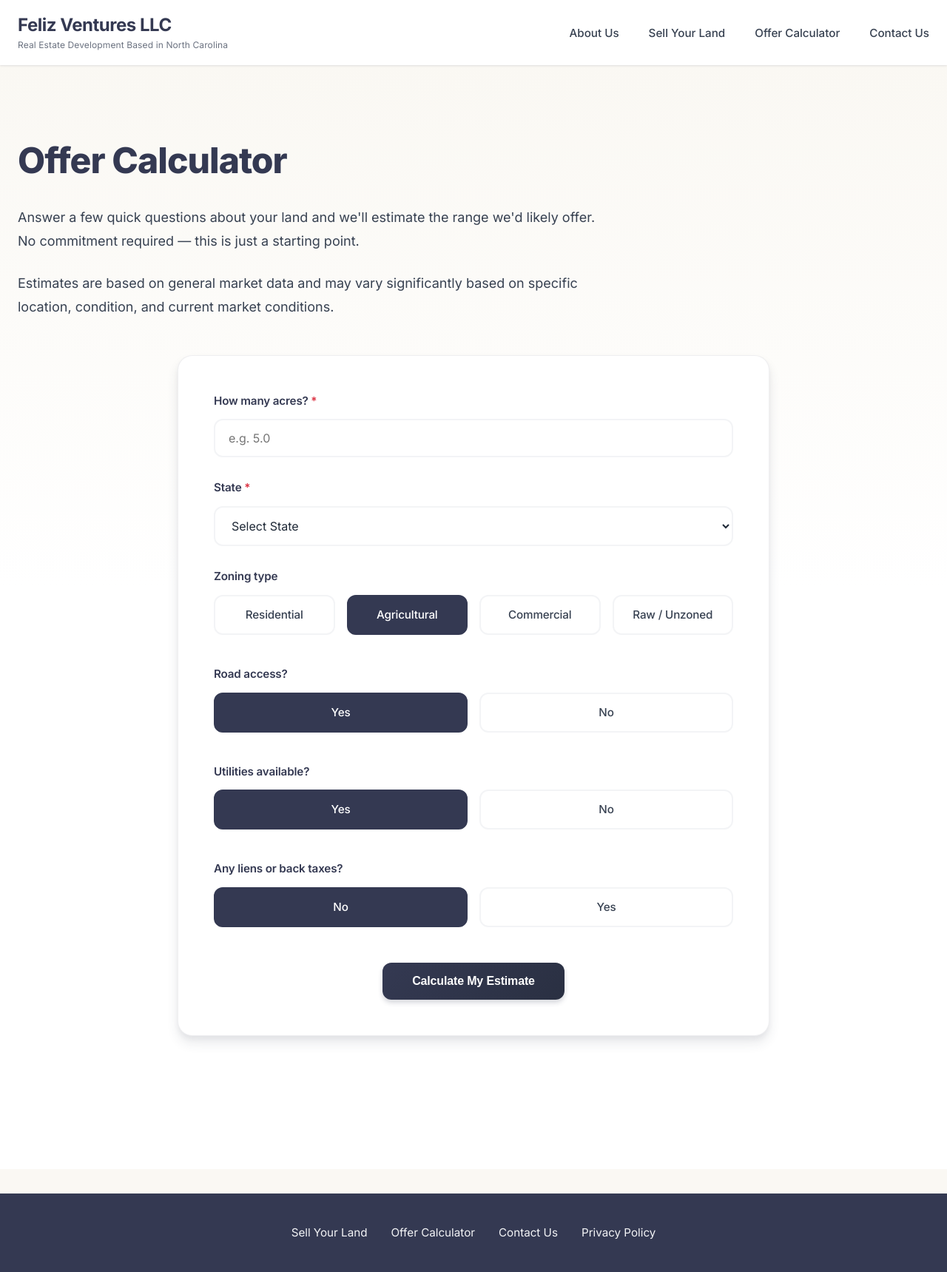
After one commit to chrisfeliz/feliz_ventures, a FastAPI app: template templates/offer_calculator.html in a window 1280 px wide. The commit adds this page. Shown: the whole page at 74% size. Run offline with FastAPI, Linux system fonts and the light colour scheme; the template is opened without the code that fills it, so the values that code supplies are empty.

Commit message:
Add offer calculator page with urban land pricing
Co-Authored-By: Claude Sonnet 4.6 <noreply@anthropic.com>

```diff
--- a/src/main.py
+++ b/src/main.py
@@ -82,6 +82,12 @@ async def privacy_policy(request: Request):
     """Serve the privacy policy page"""
     return templates.TemplateResponse("privacy.html", {"request": request})
 
+
+@app.get("/offer-calculator", response_class=HTMLResponse)
+async def offer_calculator(request: Request):
+    """Serve the offer calculator page"""
+    return templates.TemplateResponse("offer_calculator.html", {"request": request})
+
 def send_email(contents: dict[str, Any]):
     """Send email with lead data."""
     password = os.getenv("EMAIL_PASSWORD", "")
--- a/templates/about.html
+++ b/templates/about.html
@@ -24,6 +24,7 @@
                 <ul class="nav-menu">
                     <li><a href="/about">About Us</a></li>
                     <li><a href="/sell-your-land">Sell Your Land</a></li>
+                    <li><a href="/offer-calculator">Offer Calculator</a></li>
                     <li><a href="/contact">Contact Us</a></li>
                 </ul>
             </div>
--- a/templates/contact.html
+++ b/templates/contact.html
@@ -24,6 +24,7 @@
                 <ul class="nav-menu">
                     <li><a href="/about">About Us</a></li>
                     <li><a href="/sell-your-land">Sell Your Land</a></li>
+                    <li><a href="/offer-calculator">Offer Calculator</a></li>
                     <li><a href="/contact">Contact Us</a></li>
                 </ul>
             </div>
--- a/templates/index.html
+++ b/templates/index.html
@@ -24,6 +24,7 @@
                 <ul class="nav-menu">
                     <li><a href="/about">About Us</a></li>
                     <li><a href="/sell-your-land">Sell Your Land</a></li>
+                    <li><a href="/offer-calculator">Offer Calculator</a></li>
                     <li><a href="/contact">Contact Us</a></li>
                 </ul>
             </div>
--- /dev/null
+++ b/templates/offer_calculator.html
@@ -0,0 +1,413 @@
+<!DOCTYPE html>
+<html lang="en">
+
+<head>
+    <meta charset="UTF-8">
+    <meta name="viewport" content="width=device-width, initial-scale=1.0">
+    <title>Offer Calculator - Feliz Ventures LLC</title>
+    <link rel="stylesheet" href="/static/css/style.css">
+    <style>
+        .calculator-card {
+            max-width: 800px;
+            margin: 3rem auto 0;
+            background: var(--white);
+            padding: 3rem;
+            border-radius: 20px;
+            box-shadow: 0 10px 15px rgba(52, 57, 82, 0.1), 0 4px 6px rgba(52, 57, 82, 0.05);
+            border: 1px solid rgba(52, 57, 82, 0.08);
+        }
+
+        .radio-group {
+            display: flex;
+            gap: 1rem;
+            flex-wrap: wrap;
+        }
+
+        .radio-option {
+            flex: 1;
+            min-width: 120px;
+        }
+
+        .radio-option input[type="radio"] {
+            display: none;
+        }
+
+        .radio-option label {
+            display: block;
+            padding: 0.75rem 1.25rem;
+            border: 2px solid var(--gray-light);
+            border-radius: 12px;
+            cursor: pointer;
+            text-align: center;
+            font-weight: 500;
+            color: var(--gray-dark);
+            transition: all 0.2s ease;
+            font-size: 0.95rem;
+        }
+
+        .radio-option input[type="radio"]:checked + label {
+            border-color: var(--navy);
+            background-color: var(--navy);
+            color: var(--white);
+        }
+
+        .radio-option label:hover {
+            border-color: var(--navy-light);
+            background-color: var(--beige-light);
+            color: var(--navy);
+        }
+
+        .radio-option input[type="radio"]:checked + label:hover {
+            background-color: var(--navy);
+            color: var(--white);
+        }
+
+        .result-box {
+            display: none;
+            margin-top: 2.5rem;
+            padding: 2.5rem;
+            background: linear-gradient(135deg, var(--navy) 0%, var(--navy-dark) 100%);
+            border-radius: 16px;
+            text-align: center;
+            color: var(--white);
+        }
+
+        .result-box.visible {
+            display: block;
+        }
+
+        .result-label {
+            font-size: 0.95rem;
+            font-weight: 500;
+            opacity: 0.8;
+            margin-bottom: 0.5rem;
+            letter-spacing: 0.02em;
+            text-transform: uppercase;
+        }
+
+        .result-range {
+            font-size: clamp(2rem, 5vw, 3rem);
+            font-weight: 800;
+            letter-spacing: -0.03em;
+            margin-bottom: 0.75rem;
+        }
+
+        .result-disclaimer {
+            font-size: 0.85rem;
+            opacity: 0.7;
+            line-height: 1.6;
+            margin-bottom: 1.75rem;
+        }
+
+        .result-cta {
+            display: inline-block;
+            background: var(--white);
+            color: var(--navy);
+            padding: 0.875rem 2rem;
+            border-radius: 12px;
+            font-weight: 700;
+            font-size: 0.95rem;
+            text-decoration: none;
+            transition: all 0.3s ease;
+            box-shadow: 0 4px 6px rgba(0, 0, 0, 0.15);
+        }
+
+        .result-cta:hover {
+            transform: translateY(-2px);
+            box-shadow: 0 8px 12px rgba(0, 0, 0, 0.2);
+        }
+
+        .calc-btn {
+            background: linear-gradient(135deg, var(--navy) 0%, var(--navy-dark) 100%);
+            color: var(--white);
+            border: none;
+            padding: 1rem 2.5rem;
+            font-size: 1rem;
+            font-weight: 600;
+            border-radius: 12px;
+            cursor: pointer;
+            transition: all 0.3s ease;
+            box-shadow: 0 4px 6px rgba(52, 57, 82, 0.2);
+            letter-spacing: -0.01em;
+            width: 100%;
+            margin-top: 0.5rem;
+        }
+
+        .calc-btn:hover {
+            background: linear-gradient(135deg, var(--navy-dark) 0%, var(--navy) 100%);
+            transform: translateY(-2px);
+            box-shadow: 0 8px 12px rgba(52, 57, 82, 0.3);
+        }
+
+        .calc-btn:active {
+            transform: translateY(0);
+        }
+
+        .disclaimer-top {
+            font-size: 0.9rem;
+            color: var(--gray);
+            line-height: 1.6;
+            margin-top: 0.5rem;
+        }
+    </style>
+</head>
+
+<body>
+    <header>
+        <nav class="navbar">
+            <div class="container">
+                <div class="nav-brand">
+                    <a href="/">Feliz Ventures LLC</a>
+                    <span class="tagline">Real Estate Development Based in North Carolina</span>
+                </div>
+                <button class="menu-toggle" aria-label="Toggle menu">
+                    <span></span>
+                    <span></span>
+                    <span></span>
+                </button>
+                <ul class="nav-menu">
+                    <li><a href="/about">About Us</a></li>
+                    <li><a href="/sell-your-land">Sell Your Land</a></li>
+                    <li><a href="/offer-calculator">Offer Calculator</a></li>
+                    <li><a href="/contact">Contact Us</a></li>
+                </ul>
+            </div>
+        </nav>
+    </header>
+
+    <main>
+        <section class="page-content">
+            <div class="container">
+                <h1>Offer Calculator</h1>
+                <p>Answer a few quick questions about your land and we'll estimate the range we'd likely offer. No
+                    commitment required — this is just a starting point.</p>
+                <p class="disclaimer-top">Estimates are based on general market data and may vary significantly based on
+                    specific location, condition, and current market conditions.</p>
+
+                <div class="calculator-card">
+                    <form id="calculator-form">
+
+                        <div class="form-group">
+                            <label for="acreage" class="required">How many acres?</label>
+                            <input type="number" id="acreage" name="acreage" min="0.1" step="0.1"
+                                placeholder="e.g. 5.0" required>
+                        </div>
+
+                        <div class="form-group">
+                            <label for="state" class="required">State</label>
+                            <select id="state" name="state" required>
+                                <option value="">Select State</option>
+                                <option value="NC">North Carolina</option>
+                                <option value="SC">South Carolina</option>
+                                <option value="GA">Georgia</option>
+                                <option value="FL">Florida</option>
+                                <option value="TX">Texas</option>
+                                <option value="VA">Virginia</option>
+                                <option value="TN">Tennessee</option>
+                                <option value="AL">Alabama</option>
+                                <option value="MS">Mississippi</option>
+                                <option value="AR">Arkansas</option>
+                                <option value="LA">Louisiana</option>
+                                <option value="OK">Oklahoma</option>
+                                <option value="KY">Kentucky</option>
+                                <option value="WV">West Virginia</option>
+                                <option value="MD">Maryland</option>
+                                <option value="DE">Delaware</option>
+                                <option value="OH">Ohio</option>
+                                <option value="IN">Indiana</option>
+                                <option value="IL">Illinois</option>
+                                <option value="MO">Missouri</option>
+                                <option value="KS">Kansas</option>
+                                <option value="NE">Nebraska</option>
+                                <option value="IA">Iowa</option>
+                                <option value="MN">Minnesota</option>
+                                <option value="WI">Wisconsin</option>
+                                <option value="MI">Michigan</option>
+                                <option value="PA">Pennsylvania</option>
+                                <option value="NY">New York</option>
+                                <option value="NJ">New Jersey</option>
+                                <option value="CT">Connecticut</option>
+                                <option value="MA">Massachusetts</option>
+                                <option value="RI">Rhode Island</option>
+                                <option value="NH">New Hampshire</option>
+                                <option value="VT">Vermont</option>
+                                <option value="ME">Maine</option>
+                                <option value="AK">Alaska</option>
+                                <option value="AZ">Arizona</option>
+                                <option value="CA">California</option>
+                                <option value="CO">Colorado</option>
+                                <option value="HI">Hawaii</option>
+                                <option value="ID">Idaho</option>
+                                <option value="MT">Montana</option>
+                                <option value="NV">Nevada</option>
+                                <option value="NM">New Mexico</option>
+                                <option value="ND">North Dakota</option>
+                                <option value="OR">Oregon</option>
+                                <option value="SD">South Dakota</option>
+                                <option value="UT">Utah</option>
+                                <option value="WA">Washington</option>
+                                <option value="WY">Wyoming</option>
+                            </select>
+                        </div>
+
+                        <div class="form-group">
+                            <label>Zoning type</label>
+                            <div class="radio-group">
+                                <div class="radio-option">
+                                    <input type="radio" id="zone-residential" name="zoning" value="residential">
+                                    <label for="zone-residential">Residential</label>
+                                </div>
+                                <div class="radio-option">
+                                    <input type="radio" id="zone-agricultural" name="zoning" value="agricultural" checked>
+                                    <label for="zone-agricultural">Agricultural</label>
+                                </div>
+                                <div class="radio-option">
+                                    <input type="radio" id="zone-commercial" name="zoning" value="commercial">
+                                    <label for="zone-commercial">Commercial</label>
+                                </div>
+                                <div class="radio-option">
+                                    <input type="radio" id="zone-raw" name="zoning" value="raw">
+                                    <label for="zone-raw">Raw / Unzoned</label>
+                                </div>
+                            </div>
+                        </div>
+
+                        <div class="form-group">
+                            <label>Road access?</label>
+                            <div class="radio-group">
+                                <div class="radio-option">
+                                    <input type="radio" id="road-yes" name="road_access" value="yes" checked>
+                                    <label for="road-yes">Yes</label>
+                                </div>
+                                <div class="radio-option">
+                                    <input type="radio" id="road-no" name="road_access" value="no">
+                                    <label for="road-no">No</label>
+                                </div>
+                            </div>
+                        </div>
+
+                        <div class="form-group">
+                            <label>Utilities available?</label>
+                            <div class="radio-group">
+                                <div class="radio-option">
+                                    <input type="radio" id="util-yes" name="utilities" value="yes" checked>
+                                    <label for="util-yes">Yes</label>
+                                </div>
+                                <div class="radio-option">
+                                    <input type="radio" id="util-no" name="utilities" value="no">
+                                    <label for="util-no">No</label>
+                                </div>
+                            </div>
+                        </div>
+
+                        <div class="form-group">
+                            <label>Any liens or back taxes?</label>
+                            <div class="radio-group">
+                                <div class="radio-option">
+                                    <input type="radio" id="lien-no" name="liens" value="no" checked>
+                                    <label for="lien-no">No</label>
+                                </div>
+                                <div class="radio-option">
+                                    <input type="radio" id="lien-yes" name="liens" value="yes">
+                                    <label for="lien-yes">Yes</label>
+                                </div>
+                            </div>
+                        </div>
+
+                        <div class="form-group" style="margin-bottom: 0; display: flex; justify-content: center;">
+                            <button type="submit" class="calc-btn" style="width: auto;">Calculate My Estimate</button>
+                        </div>
+                    </form>
+
+                    <div class="result-box" id="result-box">
+                        <div class="result-label">Our estimated offer range</div>
+                        <div class="result-range" id="result-range"></div>
+                        <div class="result-disclaimer">
+                            This is a rough estimate based on general market data for your area. Our actual offer may
+                            differ once we review the specific parcel. There's no obligation — submit your info and we'll
+                            follow up within 24 hours.
+                        </div>
+                        <a href="/sell-your-land" class="result-cta">Get a Real Offer</a>
+                    </div>
+                </div>
+            </div>
+        </section>
+    </main>
+
+    <footer>
+        <div class="footer-top">
+            <div class="container"></div>
+        </div>
+        <div class="footer-bottom">
+            <div class="container">
+                <div class="footer-contact">
+                    <div class="footer-links">
+                        <a href="/sell-your-land">Sell Your Land</a>
+                        <a href="/offer-calculator">Offer Calculator</a>
+                        <a href="/contact">Contact Us</a>
+                        <a href="/privacy-policy">Privacy Policy</a>
+                    </div>
+                </div>
+            </div>
+        </div>
+    </footer>
+
+    <script src="/static/js/main.js"></script>
+    <script>
+        const PRICE_PER_ACRE = {
+            NC: 133000, SC: 114000, GA: 106400, FL: 190000, TX: 95000,
+            VA: 152000, TN: 121600, AL: 98800, MS: 91200, AR: 83600,
+            LA: 102600, OK: 68400, KY: 114000, WV: 95000, MD: 304000,
+            DE: 342000, OH: 171000, IN: 152000, IL: 209000, MO: 114000,
+            KS: 76000, NE: 83600, IA: 190000, MN: 152000, WI: 159600,
+            MI: 144400, PA: 190000, NY: 228000, NJ: 456000, CT: 380000,
+            MA: 418000, RI: 380000, NH: 266000, VT: 228000, ME: 171000,
+            AK: 30400, AZ: 57000, CA: 570000, CO: 114000, HI: 760000,
+            ID: 76000, MT: 57000, NV: 45600, NM: 38000, ND: 95000,
+            OR: 114000, SD: 76000, UT: 76000, WA: 190000, WY: 45600,
+        };
+
+        const ZONING_MULT = {
+            residential: 1.5,
+            agricultural: 1.0,
+            commercial: 2.0,
+            raw: 0.7,
+        };
+
+        function formatCurrency(n) {
+            return '$' + Math.round(n).toLocaleString('en-US');
+        }
+
+        document.getElementById('calculator-form').addEventListener('submit', function (e) {
+            e.preventDefault();
+
+            const acreage = parseFloat(document.getElementById('acreage').value);
+            const state = document.getElementById('state').value;
+            const zoning = document.querySelector('input[name="zoning"]:checked').value;
+            const roadAccess = document.querySelector('input[name="road_access"]:checked').value;
+            const utilities = document.querySelector('input[name="utilities"]:checked').value;
+            const liens = document.querySelector('input[name="liens"]:checked').value;
+
+            if (!acreage || !state) return;
+
+            const basePerAcre = PRICE_PER_ACRE[state] || 2500;
+            let marketValue = acreage * basePerAcre * ZONING_MULT[zoning];
+
+            if (roadAccess === 'yes') marketValue *= 1.20;
+            if (utilities === 'yes') marketValue *= 1.15;
+            if (liens === 'yes') marketValue *= 0.80;
+
+            const low = marketValue * 0.15;
+            const high = marketValue * 0.20;
+
+            document.getElementById('result-range').textContent =
+                formatCurrency(low) + ' – ' + formatCurrency(high);
+
+            const resultBox = document.getElementById('result-box');
+            resultBox.classList.add('visible');
+            resultBox.scrollIntoView({ behavior: 'smooth', block: 'nearest' });
+        });
+    </script>
+</body>
+
+</html>
--- a/templates/privacy.html
+++ b/templates/privacy.html
@@ -22,6 +22,7 @@
                 <ul class="nav-menu">
                     <li><a href="/about">About Us</a></li>
                     <li><a href="/sell-your-land">Sell Your Land</a></li>
+                    <li><a href="/offer-calculator">Offer Calculator</a></li>
                     <li><a href="/contact">Contact Us</a></li>
                 </ul>
             </div>
--- a/templates/sell_land.html
+++ b/templates/sell_land.html
@@ -24,6 +24,7 @@
                 <ul class="nav-menu">
                     <li><a href="/about">About Us</a></li>
                     <li><a href="/sell-your-land">Sell Your Land</a></li>
+                    <li><a href="/offer-calculator">Offer Calculator</a></li>
                     <li><a href="/contact">Contact Us</a></li>
                 </ul>
             </div>
```
